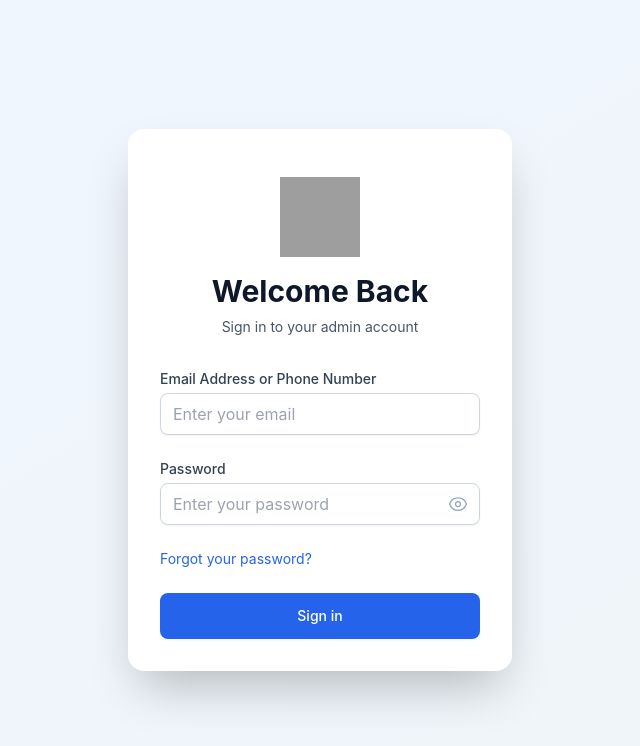
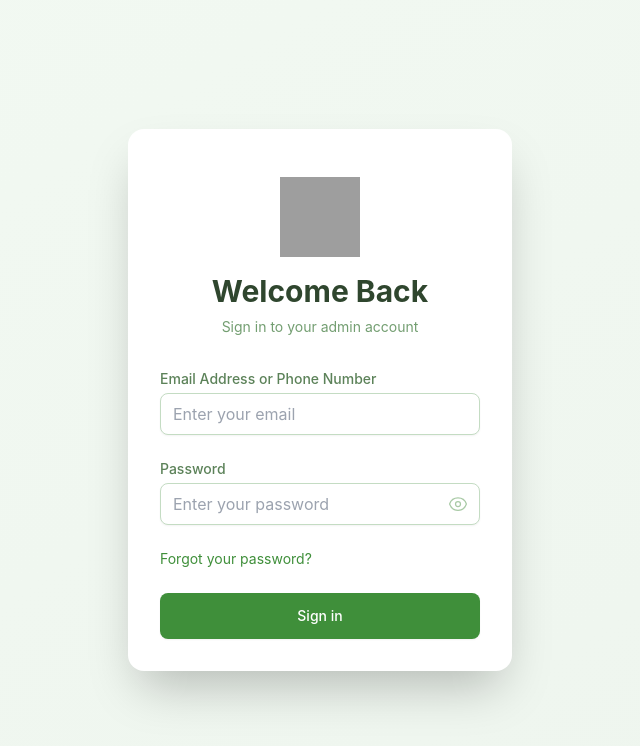
Before and after one commit to tim18fak-sys/gpm_end_user_dashboard, a React (Vite) app: page /login in a window 1280 px wide. Shown: the top 746 px of the page, without its empty margins (320-960 px from the left). Built offline with nearby package versions, Linux system fonts and the light colour scheme; grey boxes are pictures that could not be loaded.

Commit message:
added new hooks for user onboarding flow

```diff
--- a/src/enum/device.enum.ts
+++ b/src/enum/device.enum.ts
@@ -54,3 +54,14 @@ export enum DevicePaymentPlan {
   QUARTER_YEARLY = "QUARTER_YEARLY",
   NONE = "NONE",
 }
+
+export enum DeviceClassStatusEnum {
+  ACTIVATED = "ACTIVATED",
+  DEACTIVATED = "DEACTIVATED",
+}
+
+
+export enum DeviceCategoryGroupStatusEnum {
+  ACTIVATED = "ACTIVATED",
+  DEACTIVATED = "DEACTIVATED",
+}
--- a/src/hooks/useDeviceCategory.ts
+++ b/src/hooks/useDeviceCategory.ts
@@ -1,55 +1,100 @@
-import { useQuery } from '@tanstack/react-query'
-import { deviceCategoryApi, DeviceCursorPaginationDto } from '../services/device.api'
+import { useQuery } from "@tanstack/react-query";
+import {
+  deviceCategoryApi,
+  DeviceCategoryGroupCursorPaginationDto,
+  DeviceClassCursorPaginationDto,
+  DeviceCursorPaginationDto,
+} from "../services/device.api";
 
 export const useDeviceCategoryDetails = (id: string) => {
   return useQuery({
-    queryKey: ['device-category', id],
+    queryKey: ["device-category", id],
     queryFn: () => deviceCategoryApi.getDeviceCategoryDetails(id),
     enabled: !!id,
     staleTime: 10 * 60 * 1000,
-  })
-}
+  });
+};
 
 export const useDeviceCategories = (
-  params: Omit<DeviceCursorPaginationDto, 'limit'> & { limit?: number },
-  enabled: boolean
+  params: Omit<DeviceCursorPaginationDto, "limit"> & { limit?: number },
+  enabled: boolean,
 ) => {
   const fullParams: DeviceCursorPaginationDto = {
     limit: 30,
     ...params,
-  }
+  };
 
   return useQuery({
-    queryKey: ['device-categories', fullParams],
+    queryKey: ["device-categories", fullParams],
     queryFn: () => deviceCategoryApi.getDeviceCategories(fullParams),
-    enabled: enabled && !!params.paymentTimeline,
+    enabled: enabled,
     staleTime: 10 * 60 * 1000,
-  })
-}
-
+  });
+};
 
 export const useLinkedDeviceInfo = () => {
   return useQuery({
-    queryKey: ['linked-device-info'],
+    queryKey: ["linked-device-info"],
     queryFn: () => deviceCategoryApi.getLinkedDeviceInfo(),
     staleTime: 5 * 60 * 1000,
-  })
-}
+  });
+};
 
 export const useCurrentDeviceCode = (deviceId: string) => {
   return useQuery({
-    queryKey: ['current-device-code', deviceId],
+    queryKey: ["current-device-code", deviceId],
     queryFn: () => deviceCategoryApi.getCurrentDeviceCode(deviceId),
     enabled: !!deviceId,
     staleTime: 5 * 60 * 1000,
-  })
-}
+  });
+};
 
 export const useAllDeviceCategories = (enabled: boolean) => {
   return useQuery({
-    queryKey: ['device-categories-all'],
+    queryKey: ["device-categories-all"],
     queryFn: () => deviceCategoryApi.getDeviceCategories({ limit: 30 }),
     enabled,
     staleTime: 10 * 60 * 1000,
-  })
-}
+  });
+};
+
+export const useDeviceClass = (
+  params: DeviceClassCursorPaginationDto & {
+    enabled: boolean;
+  },
+) => {
+  return useQuery({
+    queryKey: ["device-category-group", params],
+    queryFn: () => deviceCategoryApi.getDeviceClasses(params),
+    enabled: params.enabled,
+    staleTime: 10 * 60 * 1000,
+  });
+};
+
+// get device category group
+export const useDeviceCategoryGroup = (
+  params: DeviceCategoryGroupCursorPaginationDto & {
+    enabled: boolean;
+  },
+) => {
+  return useQuery({
+    queryKey: ["device-category-group", params],
+    queryFn: () => deviceCategoryApi.getDeviceCategoryGroups(params),
+    enabled: params.enabled,
+    staleTime: 10 * 60 * 1000,
+  });
+};
+
+// get the device category by the group id, for this deviceGroupId or deviceCategoryGroup is required, and it will return the device categories that belong to that group id.
+export const useDeviceCategoryByGroupId = (
+  params: DeviceCursorPaginationDto & {
+    enabled: boolean;
+  },
+) => {
+  return useQuery({
+    queryKey: ["device-category-by-group-id", params],
+    queryFn: () => deviceCategoryApi.getDeviceCategoriesByGroupId(params),
+    enabled: params.enabled,
+    staleTime: 10 * 60 * 1000,
+  });
+};
--- a/tailwind.config.js
+++ b/tailwind.config.js
@@ -1,104 +1,226 @@
+// /** @type {import('tailwindcss').Config} */
+// export default {
+//   content: [
+//     "./index.html",
+//     "./src/**/*.{js,ts,jsx,tsx}",
+//   ],
+//   darkMode: 'class',
+//   theme: {
+//     extend: {
+//       colors: {
+//         primary: {
+//           50: '#eff6ff',
+//           100: '#dbeafe',
+//           200: '#bfdbfe',
+//           300: '#93c5fd',
+//           400: '#60a5fa',
+//           500: '#3b82f6',
+//           600: '#2563eb',
+//           700: '#1d4ed8',
+//           800: '#1e40af',
+//           900: '#1e3a8a',
+//           950: '#172554',
+//         },
+//         secondary: {
+//           50: '#f8fafc',
+//           100: '#f1f5f9',
+//           200: '#e2e8f0',
+//           300: '#cbd5e1',
+//           400: '#94a3b8',
+//           500: '#64748b',
+//           600: '#475569',
+//           700: '#334155',
+//           800: '#1e293b',
+//           900: '#0f172a',
+//           950: '#020617',
+//         },
+//         success: {
+//           50: '#f0fdf4',
+//           100: '#dcfce7',
+//           200: '#bbf7d0',
+//           300: '#86efac',
+//           400: '#4ade80',
+//           500: '#22c55e',
+//           600: '#16a34a',
+//           700: '#15803d',
+//           800: '#166534',
+//           900: '#14532d',
+//           950: '#052e16',
+//         },
+//         danger: {
+//           50: '#fef2f2',
+//           100: '#fee2e2',
+//           200: '#fecaca',
+//           300: '#fca5a5',
+//           400: '#f87171',
+//           500: '#ef4444',
+//           600: '#dc2626',
+//           700: '#b91c1c',
+//           800: '#991b1b',
+//           900: '#7f1d1d',
+//           950: '#450a0a',
+//         },
+//         warning: {
+//           50: '#fffbeb',
+//           100: '#fef3c7',
+//           200: '#fde68a',
+//           300: '#fcd34d',
+//           400: '#fbbf24',
+//           500: '#f59e0b',
+//           600: '#d97706',
+//           700: '#b45309',
+//           800: '#92400e',
+//           900: '#78350f',
+//           950: '#451a03',
+//         }
+//       },
+//       animation: {
+//         'fade-in': 'fadeIn 0.5s ease-in-out',
+//         'slide-in': 'slideIn 0.3s ease-out',
+//         'pulse-slow': 'pulse 3s cubic-bezier(0.4, 0, 0.6, 1) infinite',
+//         'spin-slow': 'spin 3s linear infinite',
+//       },
+//       keyframes: {
+//         fadeIn: {
+//           '0%': { opacity: '0' },
+//           '100%': { opacity: '1' },
+//         },
+//         slideIn: {
+//           '0%': { transform: 'translateY(-10px)', opacity: '0' },
+//           '100%': { transform: 'translateY(0)', opacity: '1' },
+//         },
+//       },
+//       spacing: {
+//         '18': '4.5rem',
+//         '88': '22rem',
+//       },
+//       fontFamily: {
+//         sans: ['Inter', 'system-ui', 'sans-serif'],
+//       },
+//     },
+//   },
+//   plugins: [],
+// }
 
 /** @type {import('tailwindcss').Config} */
 export default {
-  content: [
-    "./index.html",
-    "./src/**/*.{js,ts,jsx,tsx}",
-  ],
-  darkMode: 'class',
+  content: ["./index.html", "./src/**/*.{js,ts,jsx,tsx}"],
+  darkMode: "class",
   theme: {
     extend: {
       colors: {
         primary: {
-          50: '#eff6ff',
-          100: '#dbeafe',
-          200: '#bfdbfe',
-          300: '#93c5fd',
-          400: '#60a5fa',
-          500: '#3b82f6',
-          600: '#2563eb',
-          700: '#1d4ed8',
-          800: '#1e40af',
-          900: '#1e3a8a',
-          950: '#172554',
+          50: "#f2f9f2",
+          100: "#d8ead7",
+          200: "#c6e1c4",
+          300: "#99c896",
+          400: "#75b571",
+          500: "#469c41", // brand primary
+          600: "#3f8f3a",
+          700: "#357c30",
+          800: "#2c8e26",
+          900: "#226b1e",
+          950: "#143f12",
         },
+
         secondary: {
-          50: '#f8fafc',
-          100: '#f1f5f9',
-          200: '#e2e8f0',
-          300: '#cbd5e1',
-          400: '#94a3b8',
-          500: '#64748b',
-          600: '#475569',
-          700: '#334155',
-          800: '#1e293b',
-          900: '#0f172a',
-          950: '#020617',
+          50: "#f8faf8",
+          100: "#eef5ee",
+          200: "#d8ead7",
+          300: "#c4dcc3",
+          400: "#a9caa6",
+          500: "#8fb78c",
+          600: "#739e71",
+          700: "#5c8259",
+          800: "#456443",
+          900: "#2f462e",
+          950: "#1a2619",
         },
+
+        accent: {
+          50: "#fff9e6",
+          100: "#fff1bf",
+          200: "#ffe680",
+          300: "#ffdb4d",
+          400: "#ffcf1a",
+          500: "#ffbb01", // brand yellow
+          600: "#e6a800",
+          700: "#bf8c00",
+          800: "#996f00",
+          900: "#735400",
+          950: "#3d2b00",
+        },
+
         success: {
-          50: '#f0fdf4',
-          100: '#dcfce7',
-          200: '#bbf7d0',
-          300: '#86efac',
-          400: '#4ade80',
-          500: '#22c55e',
-          600: '#16a34a',
-          700: '#15803d',
-          800: '#166534',
-          900: '#14532d',
-          950: '#052e16',
+          50: "#eefaf0",
+          100: "#d6f3da",
+          200: "#b0e7b8",
+          300: "#84d992",
+          400: "#5ecb6d",
+          500: "#3db34d",
+          600: "#2e923c",
+          700: "#247431",
+          800: "#1d5b27",
+          900: "#15431c",
+          950: "#0b2410",
         },
+
+        warning: {
+          50: "#fff9e6",
+          100: "#fff1bf",
+          200: "#ffe680",
+          300: "#ffdb4d",
+          400: "#ffcf1a",
+          500: "#ffbb01",
+          600: "#e6a800",
+          700: "#bf8c00",
+          800: "#996f00",
+          900: "#735400",
+          950: "#3d2b00",
+        },
+
         danger: {
-          50: '#fef2f2',
-          100: '#fee2e2',
-          200: '#fecaca',
-          300: '#fca5a5',
-          400: '#f87171',
-          500: '#ef4444',
-          600: '#dc2626',
-          700: '#b91c1c',
-          800: '#991b1b',
-          900: '#7f1d1d',
-          950: '#450a0a',
+          50: "#fef2f2",
+          100: "#fee2e2",
+          200: "#fecaca",
+          300: "#fca5a5",
+          400: "#f87171",
+          500: "#ef4444",
+          600: "#dc2626",
+          700: "#b91c1c",
+          800: "#991b1b",
+          900: "#7f1d1d",
+          950: "#450a0a",
         },
-        warning: {
-          50: '#fffbeb',
-          100: '#fef3c7',
-          200: '#fde68a',
-          300: '#fcd34d',
-          400: '#fbbf24',
-          500: '#f59e0b',
-          600: '#d97706',
-          700: '#b45309',
-          800: '#92400e',
-          900: '#78350f',
-          950: '#451a03',
-        }
       },
+
       animation: {
-        'fade-in': 'fadeIn 0.5s ease-in-out',
-        'slide-in': 'slideIn 0.3s ease-out',
-        'pulse-slow': 'pulse 3s cubic-bezier(0.4, 0, 0.6, 1) infinite',
-        'spin-slow': 'spin 3s linear infinite',
+        "fade-in": "fadeIn 0.5s ease-in-out",
+        "slide-in": "slideIn 0.3s ease-out",
+        "pulse-slow": "pulse 3s cubic-bezier(0.4, 0, 0.6, 1) infinite",
+        "spin-slow": "spin 3s linear infinite",
       },
+
       keyframes: {
         fadeIn: {
-          '0%': { opacity: '0' },
-          '100%': { opacity: '1' },
+          "0%": { opacity: "0" },
+          "100%": { opacity: "1" },
         },
         slideIn: {
-          '0%': { transform: 'translateY(-10px)', opacity: '0' },
-          '100%': { transform: 'translateY(0)', opacity: '1' },
+          "0%": { transform: "translateY(-10px)", opacity: "0" },
+          "100%": { transform: "translateY(0)", opacity: "1" },
         },
       },
+
       spacing: {
-        '18': '4.5rem',
-        '88': '22rem',
+        18: "4.5rem",
+        88: "22rem",
       },
+
       fontFamily: {
-        sans: ['Inter', 'system-ui', 'sans-serif'],
+        sans: ["Inter", "system-ui", "sans-serif"],
       },
     },
   },
   plugins: [],
-}
+};
```
Also changed, not shown: src/services/device.api.ts (+92 -5 lines), src/types/device.type.ts (+22 -0 lines), src/services/api.ts (line endings or trailing spaces).
